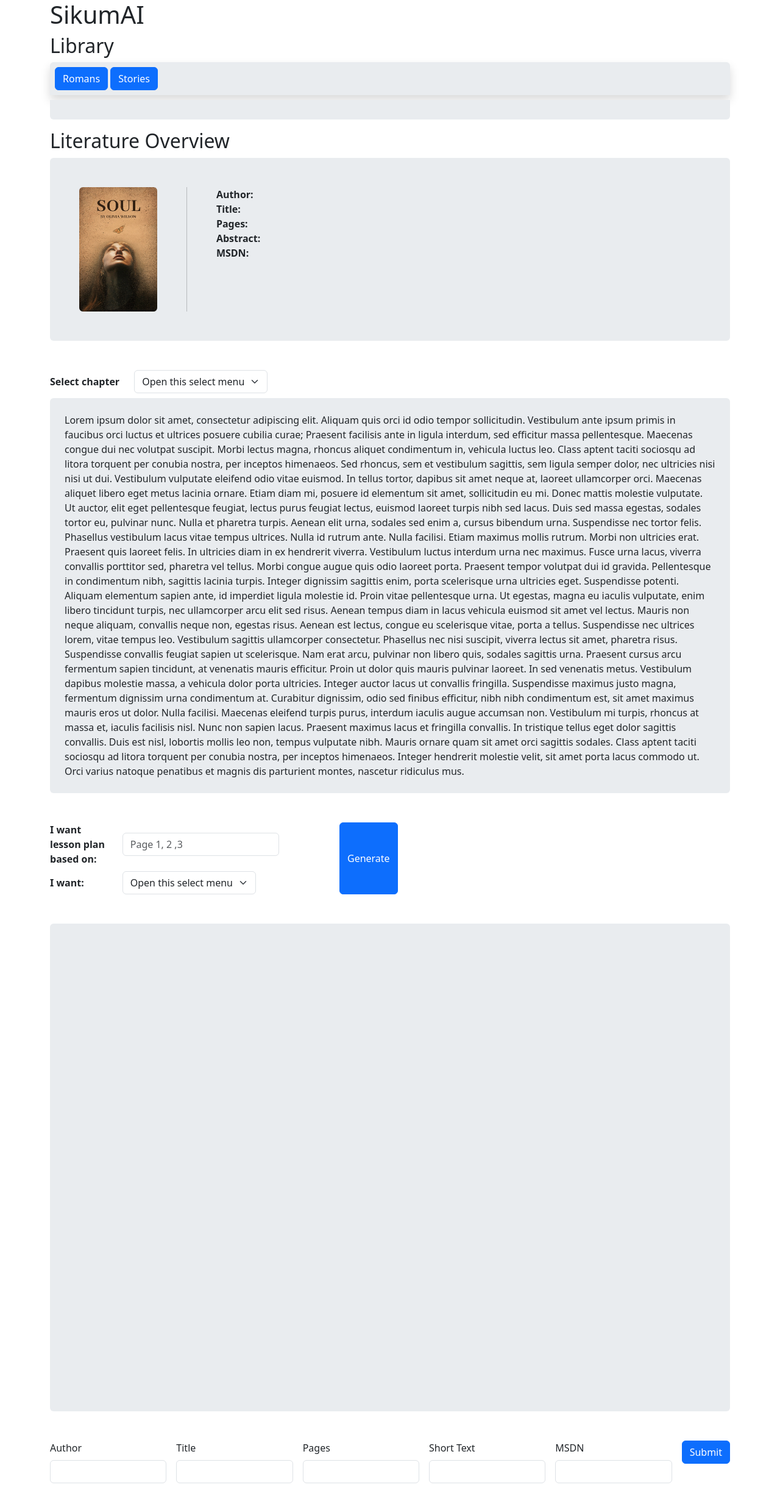
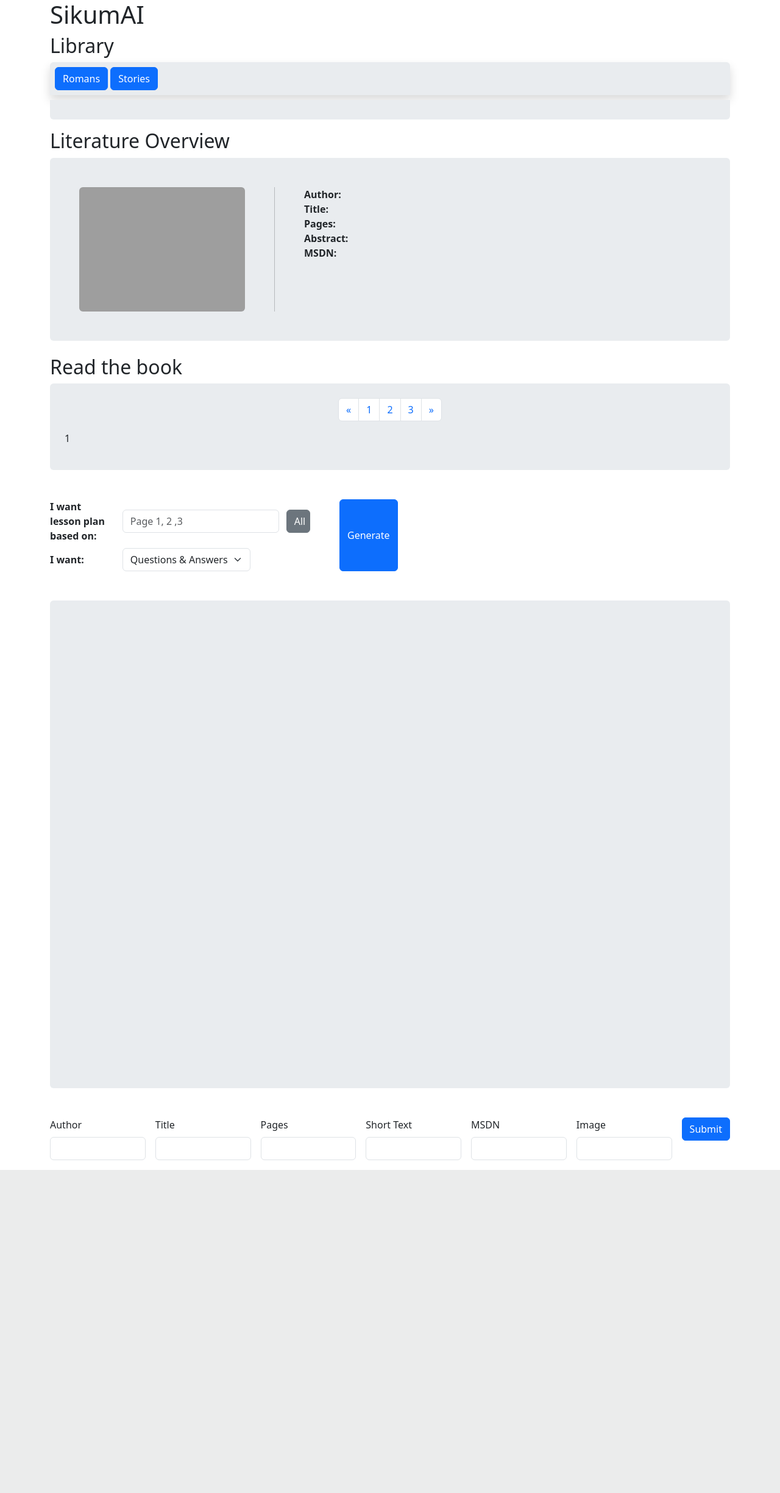
Before and after one commit to leonyarov/SikumAI, a Flask app: page / in a window 1280 px wide. Shown: the whole page at 61% size. After the commit the page ends 1919 px from the top, so only its background shows below. Run offline with Flask 3, Linux system fonts and the light colour scheme; the visitor is signed in with stand-in values (Sample User, id 1); some libraries are stand-ins or nearby versions; grey boxes are pictures that could not be loaded.

Commit message:
page select, new book

```diff
--- a/app.py
+++ b/app.py
@@ -4,6 +4,7 @@
 from flask_wtf.csrf import CSRFProtect
 from forms import BookForm
 from database import db, Book
+import pdfplumber
 
 app = Flask(__name__, static_url_path="/static")
 app.config['SQLALCHEMY_DATABASE_URI'] = 'sqlite:///database.db'
@@ -18,8 +19,10 @@
 app.config['SECRET_KEY'] = 'SECRET!'
 csrf = CSRFProtect(app)
 
+google_api_key = "AIzaSyD9iKE1Jnsx41e7yc_eDyfX4zB0zy9ZNXA"
 
-@app.route('/', methods=['GET', 'POST'])
+
+@app.route('/', methods=['GET'])
 def main_page():  # put application's code here
     get_flashed_messages()
     library_images = url_for('static', filename='book.jpg')
@@ -27,12 +30,38 @@
     book_form = BookForm()
     if not session.get('book'):
         session['book'] = None
+    if not session.get('chapter'):
+        session['chapter'] = None
+    if not session.get('page'):
+        session['page'] = 0
+
     return render_template('main/index.html', book_form=book_form, library_images=library_images, books=books)
 
 
 @app.route('/prompt', methods=['POST'])
 def prompt():
-    return render_template('main/index.html')
+    flash("You have been prompted", 'info')
+    return redirect('/')
+
+
+@app.route('/change_chapter', methods=['POST'])
+@csrf.exempt
+def change_chapter():
+    chapter_num = request.form.get('page', "1")
+
+    if chapter_num == "next":
+        session['page'] = int(session['page']) + 1
+    elif chapter_num == "prev":
+        session['page'] = min(int(session['page']) - 1, 0)
+    else:
+        session['page'] = int(chapter_num)
+
+    print("Page selected: ", session['page'])
+    with pdfplumber.open("static/books/master_margarita.pdf") as pdf:
+        first_page = pdf.pages[session['page']]
+        session['chapter'] = first_page.extract_text()
+
+    return redirect('/')
 
 
 @app.route('/set_book', methods=['POST'])
@@ -54,7 +83,8 @@
             title=form.title.data,
             pages=form.pages.data,
             short_text=form.short_text.data,
-            msdn=form.msdn.data
+            msdn=form.msdn.data,
+            image=form.image.data
         )
         try:
             db.session.add(new_book)
--- a/forms.py
+++ b/forms.py
@@ -12,4 +12,5 @@
     pages = IntegerField('Pages', validators=[DataRequired()])
     short_text = StringField('Short Text')
     msdn = StringField('MSDN')
+    image = StringField('Image')
     submit = SubmitField('Submit')
--- a/templates/base.html
+++ b/templates/base.html
@@ -15,6 +15,14 @@
     {% endblock %}
 </head>
 <body>
+<div class="float-end sticky-top mt-2 me-5">
+    {% for category, message in get_flashed_messages(with_categories=true) %}
+        <div class="alert alert-{{ category }} alert-dismissible fade show" role="alert">
+            {{ message }}
+            <button type="button" class="btn-close" data-bs-dismiss="alert" aria-label="Close"></button>
+        </div>
+    {% endfor %}
+</div>
 <!-- Your page content -->
 <main class="container">
     {% block header %}{% endblock %}
@@ -43,7 +51,7 @@
                     type: 'post',
                     data: {'book': bookId},
                     success: function (response) {
-                       location.reload()
+                        location.reload()
                     },
                     error: function (error) {
                         console.log(error)
@@ -52,16 +60,28 @@
             });
         });
     </script>
+
+    <script>
+        $('.page-link').click(function (e) {
+            e.preventDefault();
+            var page = $(this).data('page');
+
+             $.ajax({
+                    url: '/change_chapter',
+                    type: 'post',
+                    data: {'page': page},
+                    success: function (response) {
+                        location.reload()
+                    },
+                    error: function (error) {
+                        console.log(error)
+                    }
+                });
+
+        });
+    </script>
 {% endblock %}
 
-<div class="container">
-
-    {% for category, message in get_flashed_messages(with_categories=true) %}
-        <div class="alert alert-{{ category }}" role="alert">
-            {{ message }}
-        </div>
-    {% endfor %}
-</div>
 
 </body>
 
--- a/templates/main/components/chapters.html
+++ b/templates/main/components/chapters.html
@@ -1,27 +1,69 @@
-<div class="mt-5 mb-2 row align-items-center">
-    <div class="col-auto fw-bold">
-        Select chapter
-    </div>
-    <div class="col-auto">
-    <select class="form-select" aria-label="Default select example">
-        <option selected>Open this select menu</option>
-        <option value="1">One</option>
-        <option value="2">Two</option>
-        <option value="3">Three</option>
-    </select>
-    </div>
+{#<div class="mt-5 mb-2 row align-items-center">#}
+{#    <div class="col-auto fw-bold">#}
+{#        Select chapter#}
+{#    </div>#}
+{#    <div class="col-auto">#}
+        {#    <select class="form-select" aria-label="Select pormpt output type">#}
+        {#        <option value="1" selected>Questions & Answer</option>#}
+        {#        <option value="2">Lesson Plan</option>#}
+        {#    </select>#}
+{##}
+{#    </div>#}
+{##}
+{#</div>#}
+<h2 class="mt-4">
+    Read the book
+</h2>
+
+<div class="bg-body-secondary rounded p-4">
+      <nav aria-label="" class="">
+            <ul class="pagination justify-content-center">
+                <li class="page-item"><a class="page-link" data-page="prev"><span aria-hidden="true">&laquo;</span></a></li>
+                <li class="page-item"><a class="page-link" data-page="1">1</a></li>
+                <li class="page-item"><a class="page-link" data-page="2">2</a></li>
+                <li class="page-item"><a class="page-link" data-page="3">3</a></li>
+                <li class="page-item"><a class="page-link" data-page="next"><span aria-hidden="true">&raquo;</span></a></li>
+            </ul>
+        </nav>
+{#    Lorem ipsum dolor sit amet, consectetur adipiscing elit. Aliquam quis orci id odio tempor sollicitudin. Vestibulum#}
+{#    ante ipsum primis in faucibus orci luctus et ultrices posuere cubilia curae; Praesent facilisis ante in ligula#}
+{#    interdum, sed efficitur massa pellentesque. Maecenas congue dui nec volutpat suscipit. Morbi lectus magna, rhoncus#}
+{#    aliquet condimentum in, vehicula luctus leo. Class aptent taciti sociosqu ad litora torquent per conubia nostra, per#}
+{#    inceptos himenaeos. Sed rhoncus, sem et vestibulum sagittis, sem ligula semper dolor, nec ultricies nisi nisi ut#}
+{#    dui. Vestibulum vulputate eleifend odio vitae euismod. In tellus tortor, dapibus sit amet neque at, laoreet#}
+{#    ullamcorper orci. Maecenas aliquet libero eget metus lacinia ornare.#}
+{##}
+{#    Etiam diam mi, posuere id elementum sit amet, sollicitudin eu mi. Donec mattis molestie vulputate. Ut auctor, elit#}
+{#    eget pellentesque feugiat, lectus purus feugiat lectus, euismod laoreet turpis nibh sed lacus. Duis sed massa#}
+{#    egestas, sodales tortor eu, pulvinar nunc. Nulla et pharetra turpis. Aenean elit urna, sodales sed enim a, cursus#}
+{#    bibendum urna. Suspendisse nec tortor felis. Phasellus vestibulum lacus vitae tempus ultrices. Nulla id rutrum ante.#}
+{##}
+{#    Nulla facilisi. Etiam maximus mollis rutrum. Morbi non ultricies erat. Praesent quis laoreet felis. In ultricies#}
+{#    diam in ex hendrerit viverra. Vestibulum luctus interdum urna nec maximus. Fusce urna lacus, viverra convallis#}
+{#    porttitor sed, pharetra vel tellus. Morbi congue augue quis odio laoreet porta. Praesent tempor volutpat dui id#}
+{#    gravida. Pellentesque in condimentum nibh, sagittis lacinia turpis. Integer dignissim sagittis enim, porta#}
+{#    scelerisque urna ultricies eget. Suspendisse potenti. Aliquam elementum sapien ante, id imperdiet ligula molestie#}
+{#    id. Proin vitae pellentesque urna. Ut egestas, magna eu iaculis vulputate, enim libero tincidunt turpis, nec#}
+{#    ullamcorper arcu elit sed risus. Aenean tempus diam in lacus vehicula euismod sit amet vel lectus.#}
+{##}
+{#    Mauris non neque aliquam, convallis neque non, egestas risus. Aenean est lectus, congue eu scelerisque vitae, porta#}
+{#    a tellus. Suspendisse nec ultrices lorem, vitae tempus leo. Vestibulum sagittis ullamcorper consectetur. Phasellus#}
+{#    nec nisi suscipit, viverra lectus sit amet, pharetra risus. Suspendisse convallis feugiat sapien ut scelerisque. Nam#}
+{#    erat arcu, pulvinar non libero quis, sodales sagittis urna. Praesent cursus arcu fermentum sapien tincidunt, at#}
+{#    venenatis mauris efficitur. Proin ut dolor quis mauris pulvinar laoreet. In sed venenatis metus. Vestibulum dapibus#}
+{#    molestie massa, a vehicula dolor porta ultricies. Integer auctor lacus ut convallis fringilla. Suspendisse maximus#}
+{#    justo magna, fermentum dignissim urna condimentum at. Curabitur dignissim, odio sed finibus efficitur, nibh nibh#}
+{#    condimentum est, sit amet maximus mauris eros ut dolor. Nulla facilisi. Maecenas eleifend turpis purus, interdum#}
+{#    iaculis augue accumsan non.#}
+{##}
+{#    Vestibulum mi turpis, rhoncus at massa et, iaculis facilisis nisl. Nunc non sapien lacus. Praesent maximus lacus et#}
+{#    fringilla convallis. In tristique tellus eget dolor sagittis convallis. Duis est nisl, lobortis mollis leo non,#}
+{#    tempus vulputate nibh. Mauris ornare quam sit amet orci sagittis sodales. Class aptent taciti sociosqu ad litora#}
+{#    torquent per conubia nostra, per inceptos himenaeos. Integer hendrerit molestie velit, sit amet porta lacus commodo#}
+{#    ut. Orci varius natoque penatibus et magnis dis parturient montes, nascetur ridiculus mus.#}
+
+    <p>
+        {{ session['chapter'] }}
+    </p>
 
 </div>
-
-
-<div class="bg-body-secondary rounded p-4">
-   Lorem ipsum dolor sit amet, consectetur adipiscing elit. Aliquam quis orci id odio tempor sollicitudin. Vestibulum ante ipsum primis in faucibus orci luctus et ultrices posuere cubilia curae; Praesent facilisis ante in ligula interdum, sed efficitur massa pellentesque. Maecenas congue dui nec volutpat suscipit. Morbi lectus magna, rhoncus aliquet condimentum in, vehicula luctus leo. Class aptent taciti sociosqu ad litora torquent per conubia nostra, per inceptos himenaeos. Sed rhoncus, sem et vestibulum sagittis, sem ligula semper dolor, nec ultricies nisi nisi ut dui. Vestibulum vulputate eleifend odio vitae euismod. In tellus tortor, dapibus sit amet neque at, laoreet ullamcorper orci. Maecenas aliquet libero eget metus lacinia ornare.
-
-Etiam diam mi, posuere id elementum sit amet, sollicitudin eu mi. Donec mattis molestie vulputate. Ut auctor, elit eget pellentesque feugiat, lectus purus feugiat lectus, euismod laoreet turpis nibh sed lacus. Duis sed massa egestas, sodales tortor eu, pulvinar nunc. Nulla et pharetra turpis. Aenean elit urna, sodales sed enim a, cursus bibendum urna. Suspendisse nec tortor felis. Phasellus vestibulum lacus vitae tempus ultrices. Nulla id rutrum ante.
-
-Nulla facilisi. Etiam maximus mollis rutrum. Morbi non ultricies erat. Praesent quis laoreet felis. In ultricies diam in ex hendrerit viverra. Vestibulum luctus interdum urna nec maximus. Fusce urna lacus, viverra convallis porttitor sed, pharetra vel tellus. Morbi congue augue quis odio laoreet porta. Praesent tempor volutpat dui id gravida. Pellentesque in condimentum nibh, sagittis lacinia turpis. Integer dignissim sagittis enim, porta scelerisque urna ultricies eget. Suspendisse potenti. Aliquam elementum sapien ante, id imperdiet ligula molestie id. Proin vitae pellentesque urna. Ut egestas, magna eu iaculis vulputate, enim libero tincidunt turpis, nec ullamcorper arcu elit sed risus. Aenean tempus diam in lacus vehicula euismod sit amet vel lectus.
-
-Mauris non neque aliquam, convallis neque non, egestas risus. Aenean est lectus, congue eu scelerisque vitae, porta a tellus. Suspendisse nec ultrices lorem, vitae tempus leo. Vestibulum sagittis ullamcorper consectetur. Phasellus nec nisi suscipit, viverra lectus sit amet, pharetra risus. Suspendisse convallis feugiat sapien ut scelerisque. Nam erat arcu, pulvinar non libero quis, sodales sagittis urna. Praesent cursus arcu fermentum sapien tincidunt, at venenatis mauris efficitur. Proin ut dolor quis mauris pulvinar laoreet. In sed venenatis metus. Vestibulum dapibus molestie massa, a vehicula dolor porta ultricies. Integer auctor lacus ut convallis fringilla. Suspendisse maximus justo magna, fermentum dignissim urna condimentum at. Curabitur dignissim, odio sed finibus efficitur, nibh nibh condimentum est, sit amet maximus mauris eros ut dolor. Nulla facilisi. Maecenas eleifend turpis purus, interdum iaculis augue accumsan non.
-
-Vestibulum mi turpis, rhoncus at massa et, iaculis facilisis nisl. Nunc non sapien lacus. Praesent maximus lacus et fringilla convallis. In tristique tellus eget dolor sagittis convallis. Duis est nisl, lobortis mollis leo non, tempus vulputate nibh. Mauris ornare quam sit amet orci sagittis sodales. Class aptent taciti sociosqu ad litora torquent per conubia nostra, per inceptos himenaeos. Integer hendrerit molestie velit, sit amet porta lacus commodo ut. Orci varius natoque penatibus et magnis dis parturient montes, nascetur ridiculus mus.
-</div>
--- a/templates/main/components/generate.html
+++ b/templates/main/components/generate.html
@@ -1,3 +1,5 @@
+<form action="{{ url_for("prompt") }}" method="POST">
+     <input type="hidden" name="csrf_token" value="{{ csrf_token() }}"/>
     <div class="row mt-5">
 
         <div class="col-5">
@@ -8,6 +10,7 @@
                 <div class="col-auto">
                     <input class="form-control" placeholder="Page 1, 2 ,3"/>
                 </div>
+                <div class="btn btn-secondary col-1">All</div>
             </div>
 
             <div class="row align-items-center">
@@ -15,11 +18,9 @@
                     I want:
                 </div>
                 <div class="col-auto">
-                <select class="form-select" aria-label="Default select example">
-                    <option selected>Open this select menu</option>
-                    <option value="1">One</option>
-                    <option value="2">Two</option>
-                    <option value="3">Three</option>
+                    <select class="form-select" aria-label="Select prompt output type">
+                        <option value="1" selected>Questions & Answers</option>
+                        <option value="2">Lesson Plan</option>
                     </select>
                 </div>
             </div>
@@ -30,6 +31,8 @@
             <button class="btn btn-primary">Generate</button>
         </div>
     </div>
+</form>
+
 
 <div class="bg-body-secondary mt-5 rounded p-2 vh-100">
 
--- a/templates/main/components/library.html
+++ b/templates/main/components/library.html
@@ -11,7 +11,7 @@
     {% for x in books %}
     <div class="cover rounded"
         data-bs-trigger="hover focus"  data-toggle="popover" title={{ x.title }} data-bs-placement="top" data-content="And here's some amazing content. It's very engaging. Right?">
-        <img class="rounded book-image" width="100" src={{ images }} data-book-id={{ x.id }}  alt={{ x.title }}>
+        <img class="rounded book-image" width="100" src="{{ url_for('static', filename=x.image) }}" data-book-id={{ x.id }}  alt={{ x.title }}>
     </div>
     {% endfor %}
 </div>
--- a/templates/main/components/literature.html
+++ b/templates/main/components/literature.html
@@ -6,7 +6,7 @@
 
 <div class="bg-body-secondary rounded p-5 my-2 d-flex" style="height:300px">
 {#<img src="book.jps"/>#}
-<img class="rounded " src="/static/book.jpg"/>
+<img class="rounded " src={{ url_for("static",filename=session['book'].image) }}/>
     <vh class="vr mx-5"></vh>
     <div class="d-flex">
             <dl class="book">
```
Also changed, not shown: database.py (+6 -2 lines), static/master.jpeg (added), 1 other file. Lines whose indentation alone changed are shown as unchanged.
